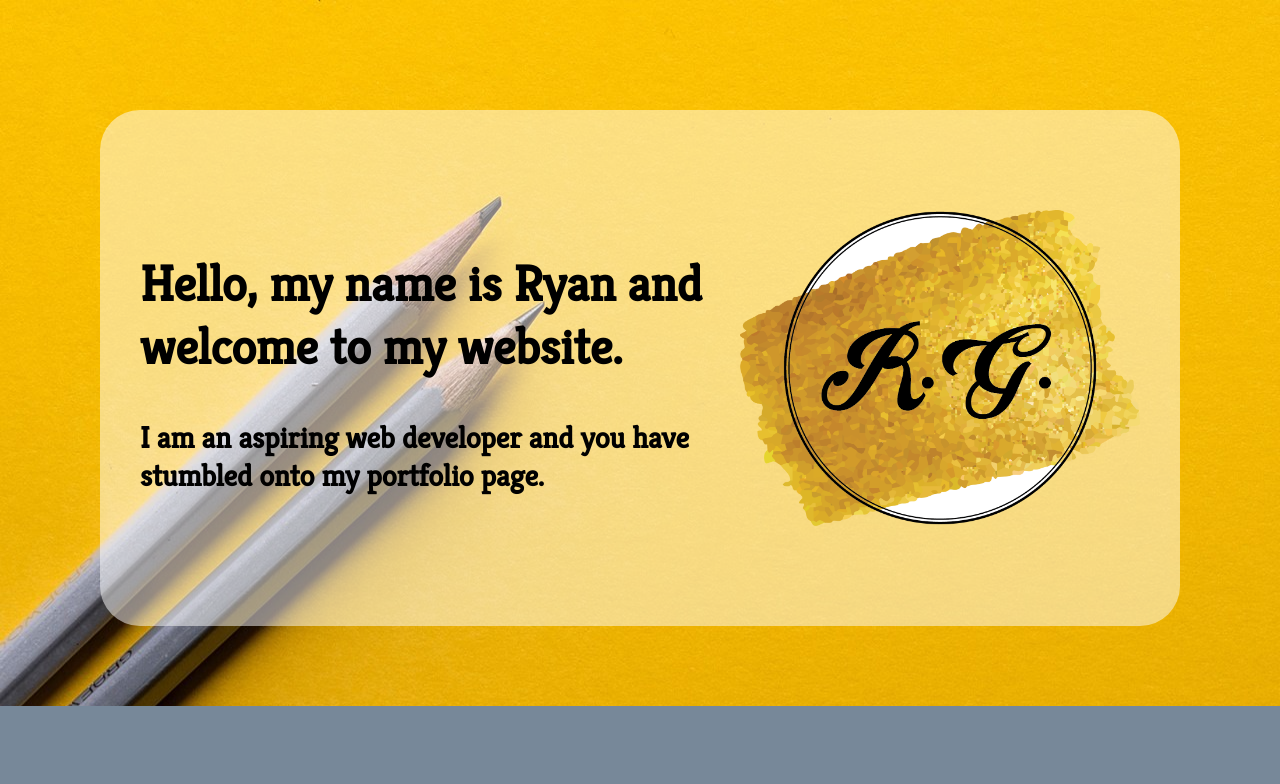
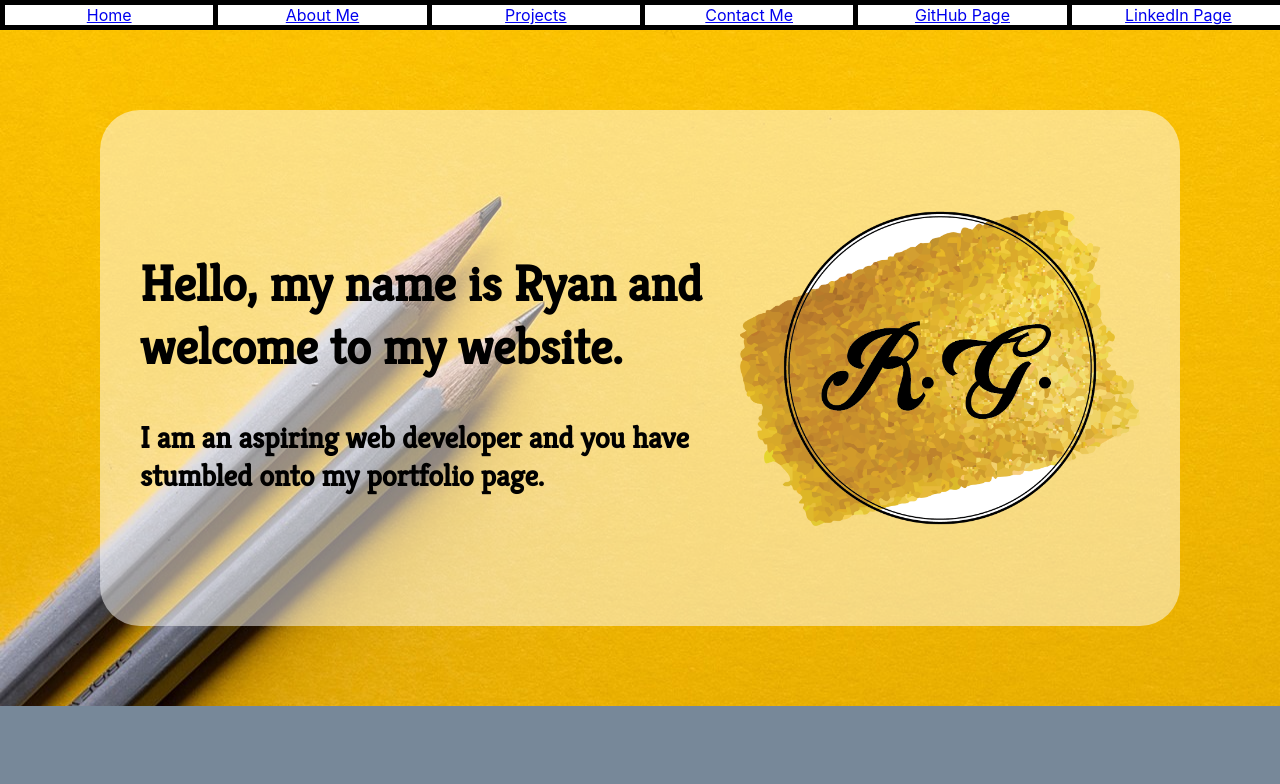
Before and after one commit to RyanG91/React-portfolio, a React (Create React App) app: page / in a window 1280 px wide. Shown: the top 784 px of the page. Built offline with nearby package versions, Linux system fonts and the light colour scheme; a web font is replaced by a local one.

Commit message:
NavBar added, basic MVP done

```diff
--- a/src/App.js
+++ b/src/App.js
@@ -1,4 +1,5 @@
 import React, { Component } from 'react';
+import NavBar from './components/NavBar'
 import Intro from './components/Intro'
 import AboutMe from './components/AboutMe'
 import MyProjects from './components/MyProjects'
@@ -9,6 +10,7 @@ class App extends Component {
   render() {
     return (
       <div>
+        <NavBar />
         <Intro />
         <AboutMe />
         <MyProjects />
--- a/src/components/AboutMe.js
+++ b/src/components/AboutMe.js
@@ -6,6 +6,7 @@ class AboutMe extends Component {
     render() {
       return (
         <div className="backgroundTwo">
+          <a name="aboutme"/>
           <div className="briefBox">
             <section>
                 <img className="aboutpic" src={aboutmepic} alt="aboutpic" />
--- a/src/components/Contact.js
+++ b/src/components/Contact.js
@@ -5,6 +5,7 @@ class Contact extends Component {
     render() {
       return (
         <div class="backgroundFour">
+            <a name="contact"/>
             <div class="contactBox">
                 <section>
                     <h3>Contact me</h3>
--- a/src/components/ImageSlider.js
+++ b/src/components/ImageSlider.js
@@ -1,4 +1,4 @@
-import React, { Component } from 'react';
+import React from 'react';
 import ShoppingList from '../images/Shopping-list.png'
 import TwoSidedMarketplace from '../images/TwoSidedMarketplace.png'
 import RealWorldApp from '../images/RealWorldApp.png'
--- a/src/components/MyProjects.js
+++ b/src/components/MyProjects.js
@@ -1,14 +1,12 @@
 import React, { Component } from 'react';
 import '../styles/MyProjects.css'
 import ImageSlider from './ImageSlider'
-import ShoppingList from '../images/Shopping-list.png'
-import TwoSidedMarketplace from '../images/TwoSidedMarketplace.png'
-import RealWorldApp from '../images/RealWorldApp.png'
 
 class MyProjects extends Component {
     render() {
       return (
         <div className="backgroundThree">
+            <a name="myprojects"/>
             <div className="projects">
                 <div className="project-margin">
                     <h3>Some of the projects I've worked on:</h3>
--- /dev/null
+++ b/src/components/NavBar.js
@@ -0,0 +1,21 @@
+import React, { Component } from 'react';
+import '../styles/NavBar.css'
+
+class NavBar extends Component {
+    render() {
+      return (
+        <div className="NavBar">
+            <nav>
+                <a id='tablecolumn' href="/">Home</a>
+                <a id='tablecolumn' href="#aboutme">About Me</a>
+                <a id='tablecolumn' href="#myprojects">Projects</a>
+                <a id='tablecolumn' href="#contact">Contact Me</a>
+                <a id='tablecolumn' href="https://github.com/RyanG91" rel="noopener noreferrer" target="_blank">GitHub Page </a>
+                <a href="https://www.linkedin.com/in/ryan-grosser-a360a1129/" rel="noopener noreferrer" target="_blank">LinkedIn Page</a>
+            </nav>
+        </div>
+      );
+    }
+}
+
+export default NavBar;
--- a/src/styles/App.css
+++ b/src/styles/App.css
@@ -1,6 +1,28 @@
 /* Fonts for the text */
 @import url('https://fonts.googleapis.com/css?family=Kreon');
 @import url('https://fonts.googleapis.com/css?family=News+Cycle');
+
+/* Navigation management */
+nav {
+  border: 5px solid black;
+  text-align: center;
+  display: grid;
+  grid-template-columns: repeat(auto-fit, minmax(100px, 1fr));
+  overflow: hidden;
+  background-color: white;
+  position: fixed;
+  top: 0;
+  width: 100%;
+  z-index: 1;
+}
+
+#tablecolumn {
+  border-right: 5px solid black;
+}
+
+.NavBar {
+  padding-right: 80px;
+}
 
 /* Font for headings */
 h1, h2, h3  {
--- /dev/null
+++ b/src/styles/NavBar.css
@@ -0,0 +1 @@
+/* Empty for the time being */
```
